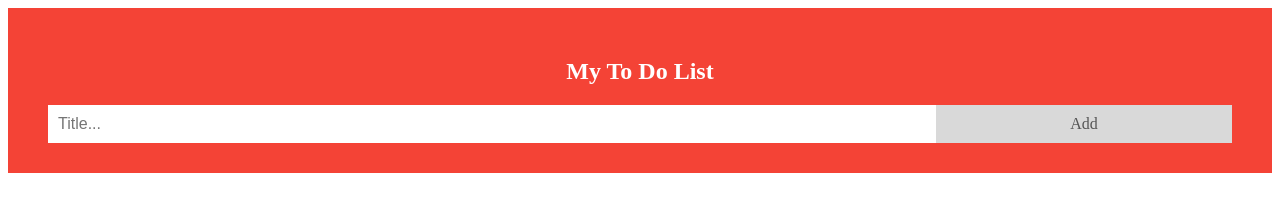
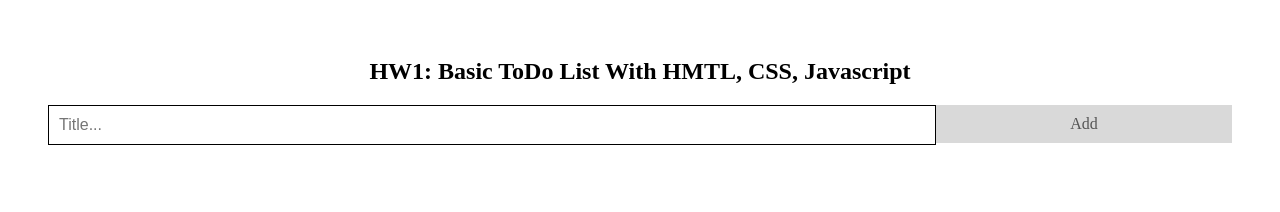
Before and after one commit to RohanDoshi2018/279R_tier1_hw0, a plain HTML site: page index.html in a window 1280 px wide. Drawn offline with Linux system fonts and the light colour scheme.

Commit message:
change red background

```diff
--- a/index.css
+++ b/index.css
@@ -71,9 +71,9 @@ ul li.checked::before {
 
 /* Style the header */
 .header {
-    background-color: #f44336;
+    background-color: #ffffff;
     padding: 30px 40px;
-    color: white;
+    color: black;
     text-align: center;
 }
 
@@ -113,3 +113,7 @@ input {
 .addBtn:hover {
     background-color: #bbb;
 }
+
+#myInput {
+    border: 1px solid black;
+}
--- a/index.html
+++ b/index.html
@@ -7,7 +7,7 @@
 
 <body>
     <div id="myDIV" class="header">
-        <h2>My To Do List</h2>
+        <h2>HW1: Basic ToDo List With HMTL, CSS, Javascript</h2>
         <input type="text" id="myInput" placeholder="Title...">
         <span onclick="newElement()" class="addBtn">Add</span>
     </div>
```
